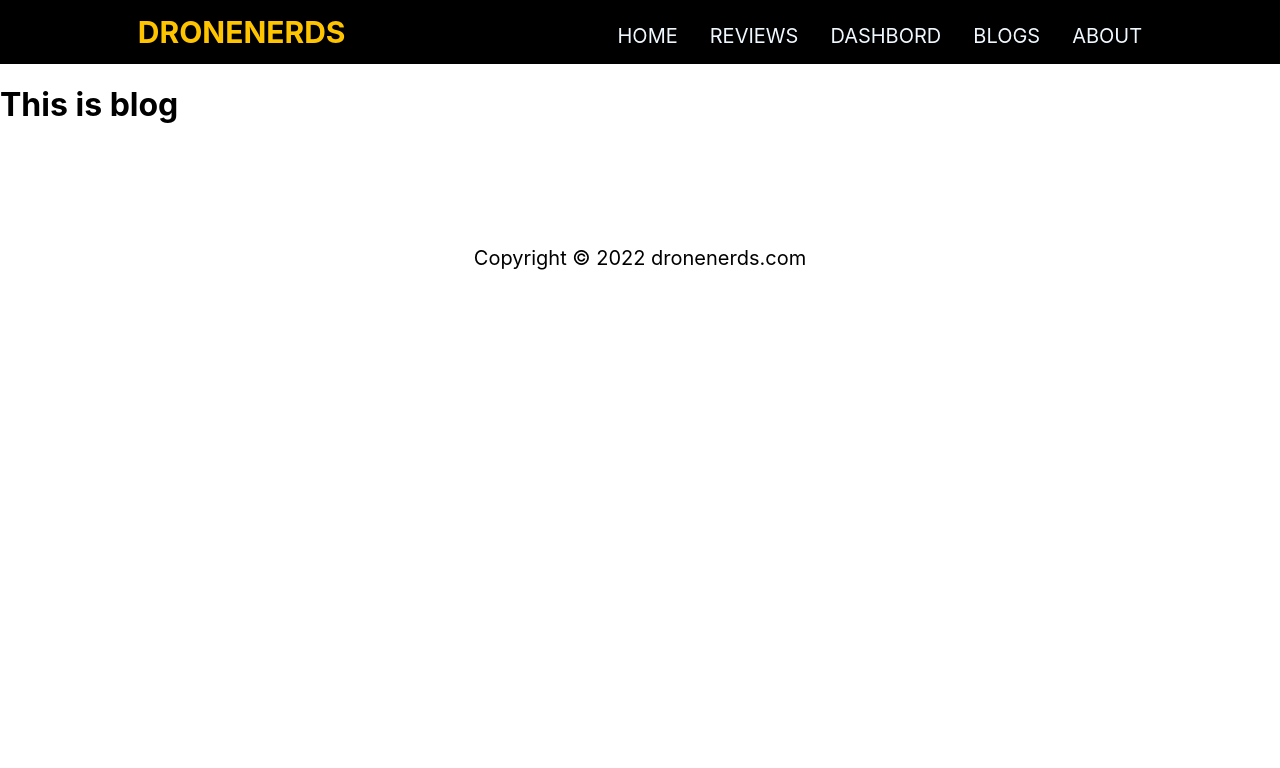
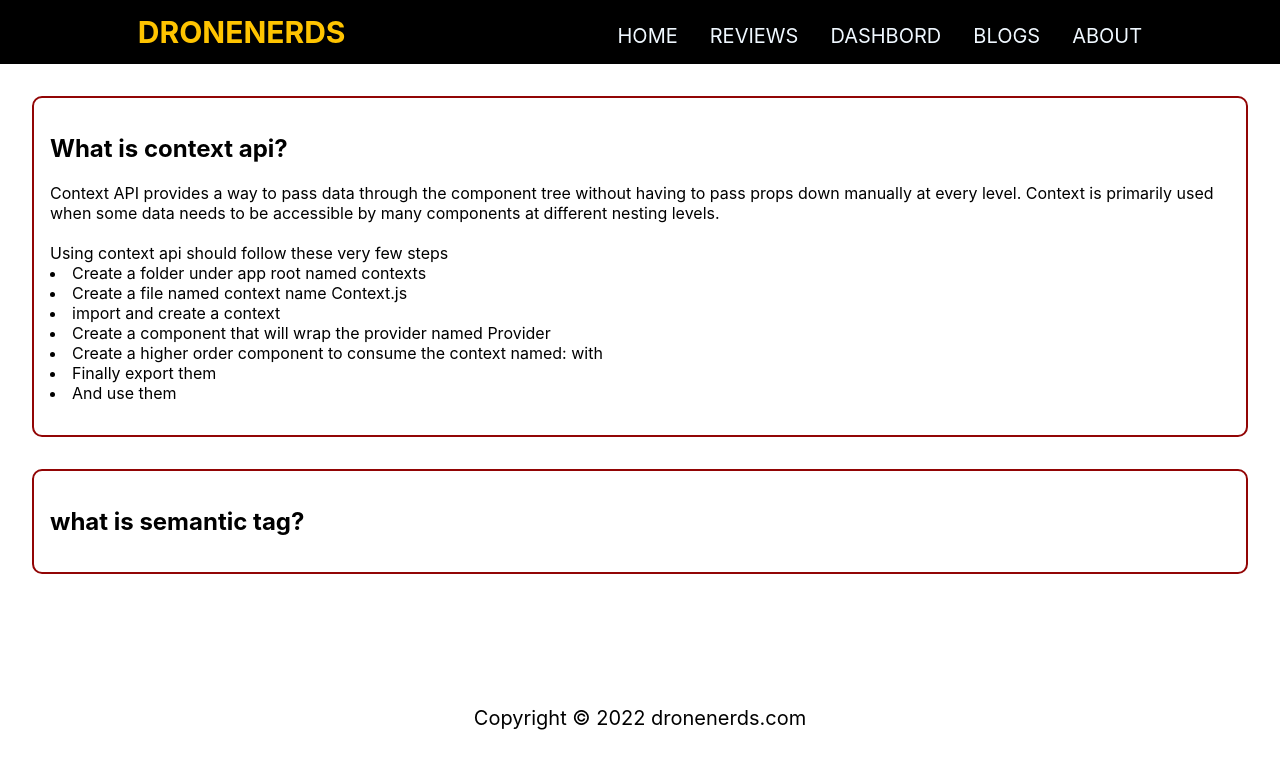
Before and after one commit to muzahid604/product, a React (Create React App) app: page /blogs in a window 1280 px wide. Shown: the top 768 px of the page. Built offline with nearby package versions, Linux system fonts and the light colour scheme.

Commit message:
context api

```diff
--- a/src/components/Blogs/Blogs.css
+++ b/src/components/Blogs/Blogs.css
@@ -0,0 +1,6 @@
+.answer {
+    margin: 2rem;
+    border: 2px solid rgb(146, 5, 5);
+    padding: 1rem;
+    border-radius: 10px;
+}
--- a/src/components/Blogs/Blogs.js
+++ b/src/components/Blogs/Blogs.js
@@ -1,9 +1,27 @@
 import React from 'react';
-
+import './Blogs.css'
 const Blogs = () => {
     return (
         <div>
-            <h1>This is blog</h1>
+            <div className="answer">
+                <h2>What is context api?</h2>
+                <p>Context API provides a way to pass data through the component tree without having to pass props down manually at every level.
+                    Context is primarily used when some data needs to be accessible by many components at different nesting levels.
+                    <br />
+                    <br />
+                    Using context api should follow these very few steps <br />
+                    <li>Create a folder under app root named contexts </li>
+                    <li>Create a file named context name Context.js</li>
+                    <li>import and create a context</li>
+                    <li>Create a component that will wrap the provider named Provider</li>
+                    <li>Create a higher order component to consume the context named: with</li>
+                    <li>Finally export them</li>
+                    <li>And use them</li>
+                </p>
+            </div>
+            <div className="answer">
+                <h2>what is semantic tag?</h2>
+            </div>
         </div>
     );
 };
```
